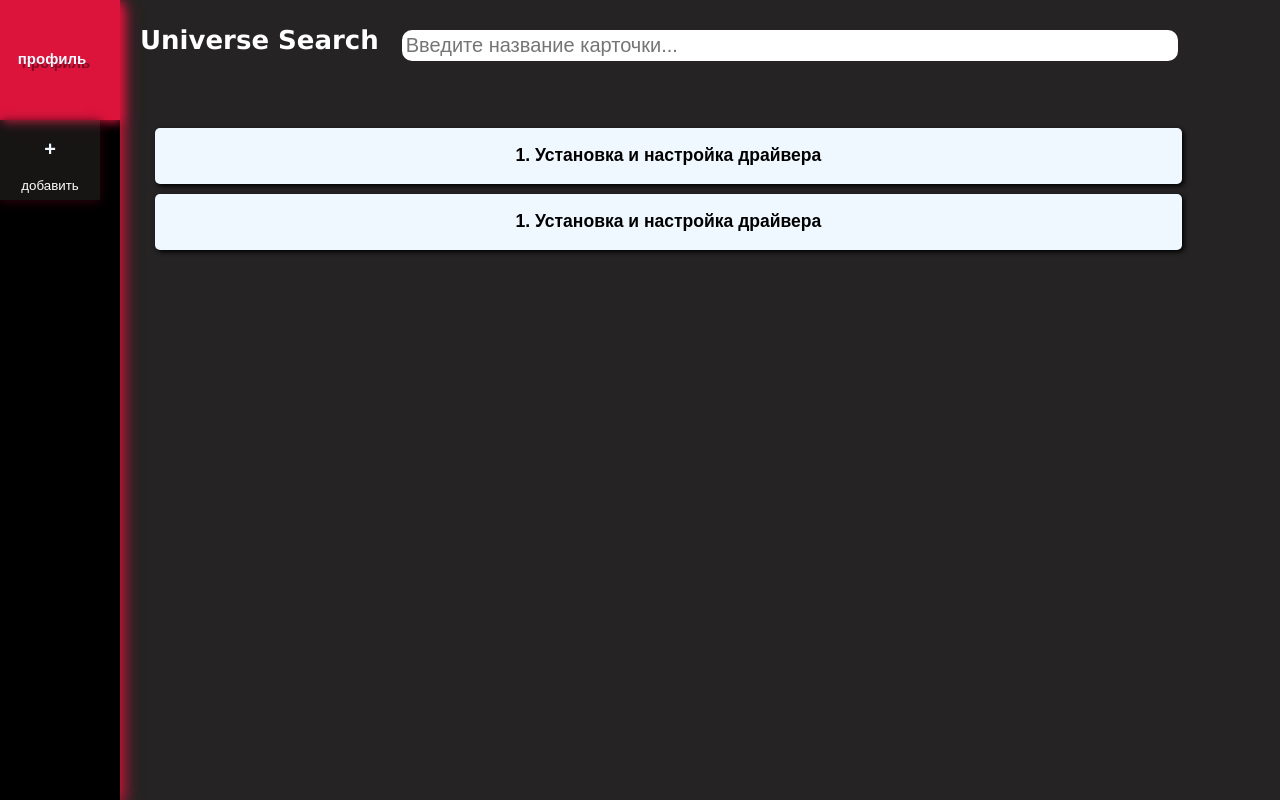
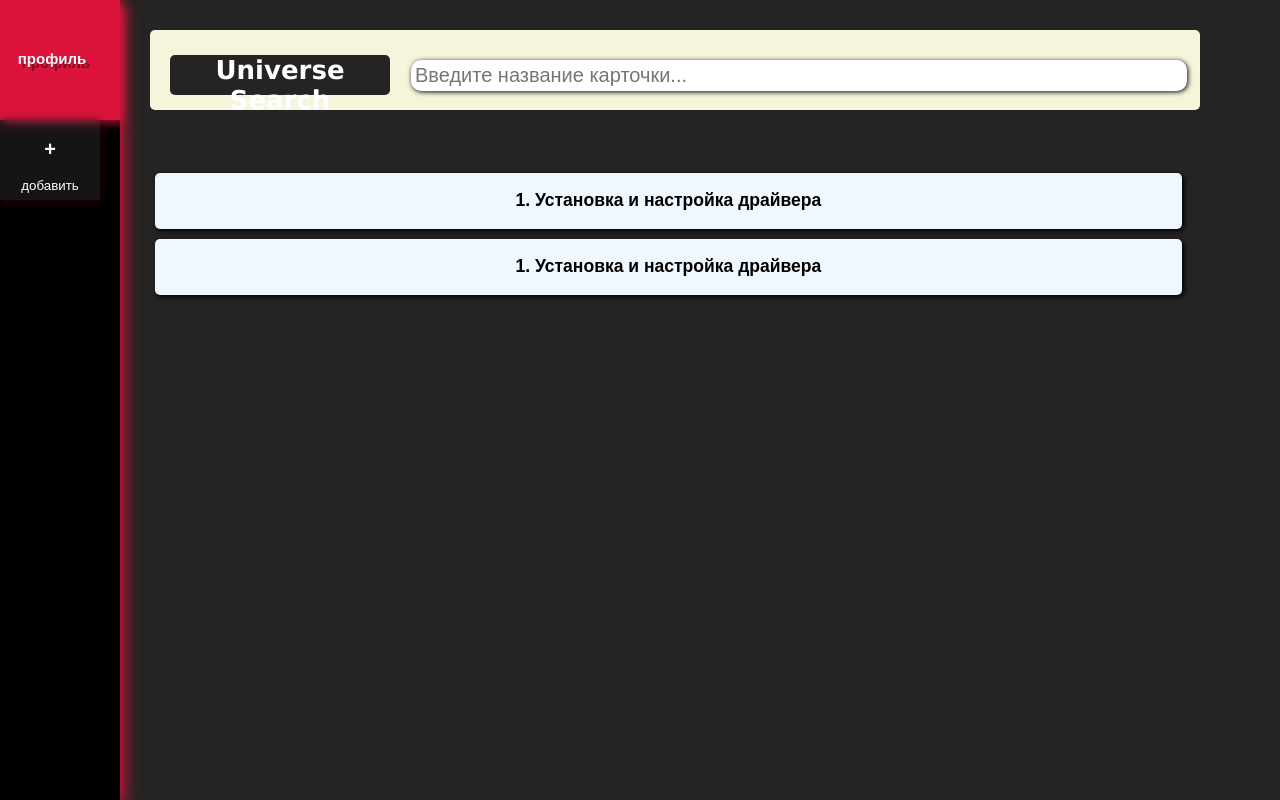
Before and after one commit to bitternectar/universeSearch, a website: page search.html in a window 1280 px wide. Drawn offline with Linux system fonts and the light colour scheme.

Commit message:
0.075 CSS changes

```diff
--- a/css/search.css
+++ b/css/search.css
@@ -102,12 +102,22 @@ cursor: pointer;
 }
 
 .searchDiv{
-
+    width: 82vw;
+   height:80px;
+   margin-left: 30px;
+   margin-top: 30px;
     display: flex;
     flex-direction: row;
+
+    background-color: beige;
+    border-radius: 5px;
 }
 .poisk{
     height: 40px;
+    width: 220px;
+    background-color:rgb(37, 35, 35) ;
+    border-radius: 5px;
+    text-align: center;
     color: white;
     margin:0;
     margin-left: 20px;
@@ -123,7 +133,7 @@ cursor: pointer;
 .formSearch{
 
     text-align: center;
-    width:60vw;
+    width:50vw;
     height: 25px;
     margin-left:2%;
     margin-top: 30px;
@@ -138,6 +148,7 @@ cursor: pointer;
     outline: crimson;
     font-family: Arial, Helvetica, sans-serif;
     font-size:20px ;
+    box-shadow: 1px 1px 5px black;
 }
 .searchField.hover{
     box-shadow: 6px 7px crimson;
@@ -146,9 +157,7 @@ cursor: pointer;
     outline: crimson;
     border-color: crimson;
     border:3px solid crimson;
-    width:70vw;
-    height: 29px;
-    font-size:25px ;
+
 
 }
 .searchField::selection{
@@ -161,8 +170,7 @@ cursor: pointer;
     justify-content: center;
     margin-left: 30px;
     color:rgb(0, 0, 0);
-
-
+    transition: all .3s ease;
     width: 90%
 
 }
@@ -174,6 +182,7 @@ cursor: pointer;
     margin:5px;
 }
 .article:hover{
+    border: 1px solid crimson;
     color:crimson;
     cursor: pointer;
 }
```
